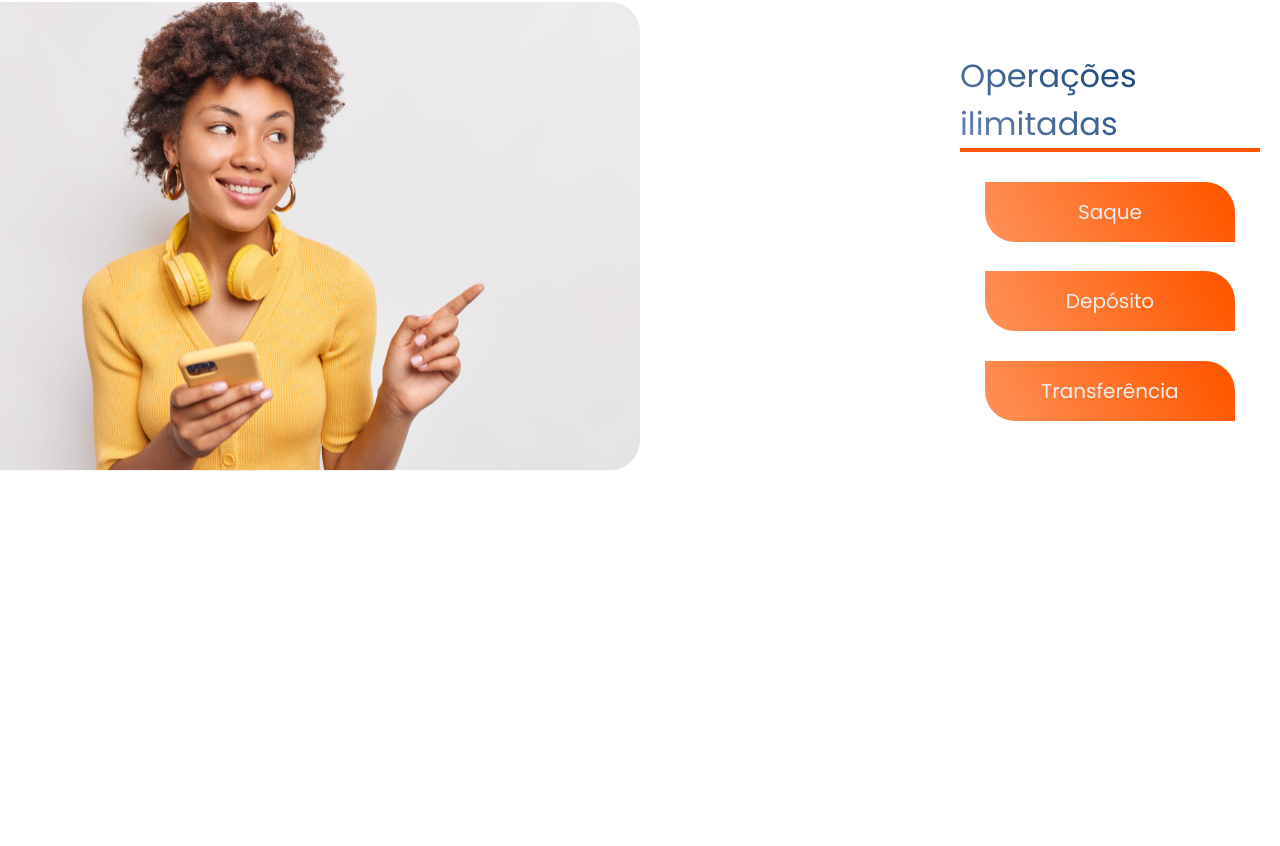
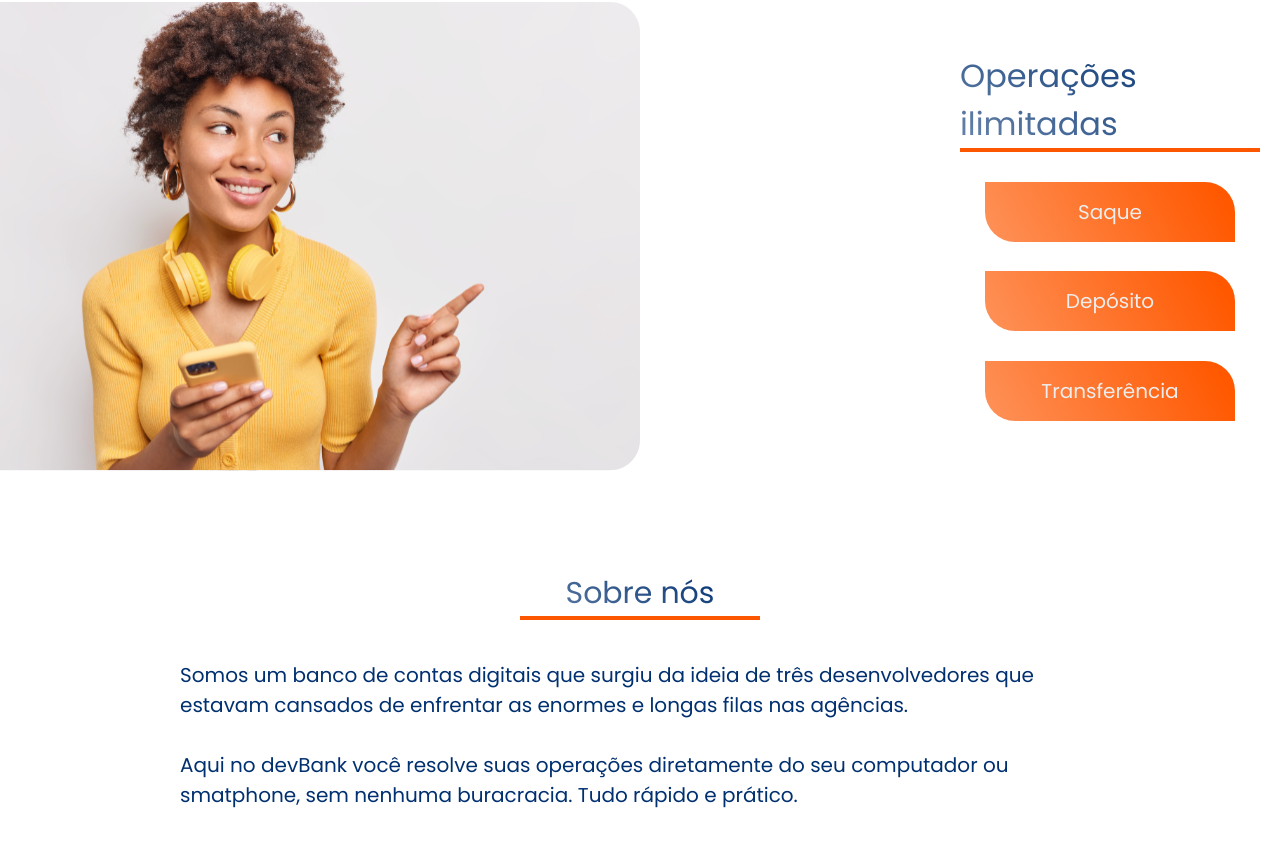
Before and after one commit to iury-assuncao/dev-bank, a React (Create React App) app: page / in a window 1280 px wide. Shown: the part 1402-2248 px from the top of the page. Before the commit the page ends 1873 px from the top, so only its background shows below. Built offline with nearby package versions, Linux system fonts and the light colour scheme.

Commit message:
sessão sobre

```diff
--- /dev/null
+++ b/src/components/SectionSobre/index.jsx
@@ -0,0 +1,16 @@
+import './sectionSobre.css';
+
+const SectionSobre = () =>{
+    return(
+        <div className='on'>
+            <p className='on__title'>Sobre nós</p>
+            <p className='on__text__one'>Somos um banco de contas digitais que surgiu da ideia de três desenvolvedores
+             que estavam cansados de enfrentar as enormes e longas filas nas agências.
+             <br/><br/>
+             Aqui no devBank você resolve suas operações diretamente do seu computador ou smatphone,
+             sem nenhuma buracracia. Tudo rápido e prático.</p>
+        </div>
+    );
+}
+
+export default SectionSobre;
--- /dev/null
+++ b/src/components/SectionSobre/sectionSobre.css
@@ -0,0 +1,28 @@
+.on{
+    align-items: center;
+    display: flex;
+    flex-direction: column;
+    height: auto;
+    justify-content: center;
+    padding: 10em;
+
+}
+
+.on__title{
+    background: linear-gradient(211.13deg, #003070 12.54%, rgba(0, 48, 112, 0.62) 91.76%);
+    background-clip: text;
+    border-bottom: 4px  solid var(--orange);
+    font-size: 3em;
+    text-align: center;
+    -webkit-text-fill-color: transparent;
+    -webkit-background-clip: text;
+    width: 8em;
+}
+
+.on__text__one{
+    color: var(--blue);
+    font-size: 2em;
+    padding: 2em;
+    width: 50em;
+
+}
--- a/src/pages/LandingPage/index.jsx
+++ b/src/pages/LandingPage/index.jsx
@@ -3,6 +3,7 @@ import HeaderLanding from '../../components/HeaderLanding';
 import SectionApresentacao from '../../components/SectionApresentacao';
 import SectionCards from '../../components/SectionCards';
 import SectionOperacoes from '../../components/SectionOperacoes';
+import SectionSobre from '../../components/SectionSobre';
 
 const LandingPage = () =>{
     return(
@@ -11,6 +12,7 @@ const LandingPage = () =>{
             <SectionApresentacao/>
             <SectionCards />
             <SectionOperacoes/>
+            <SectionSobre/>
         </div>
     );
 }
```
